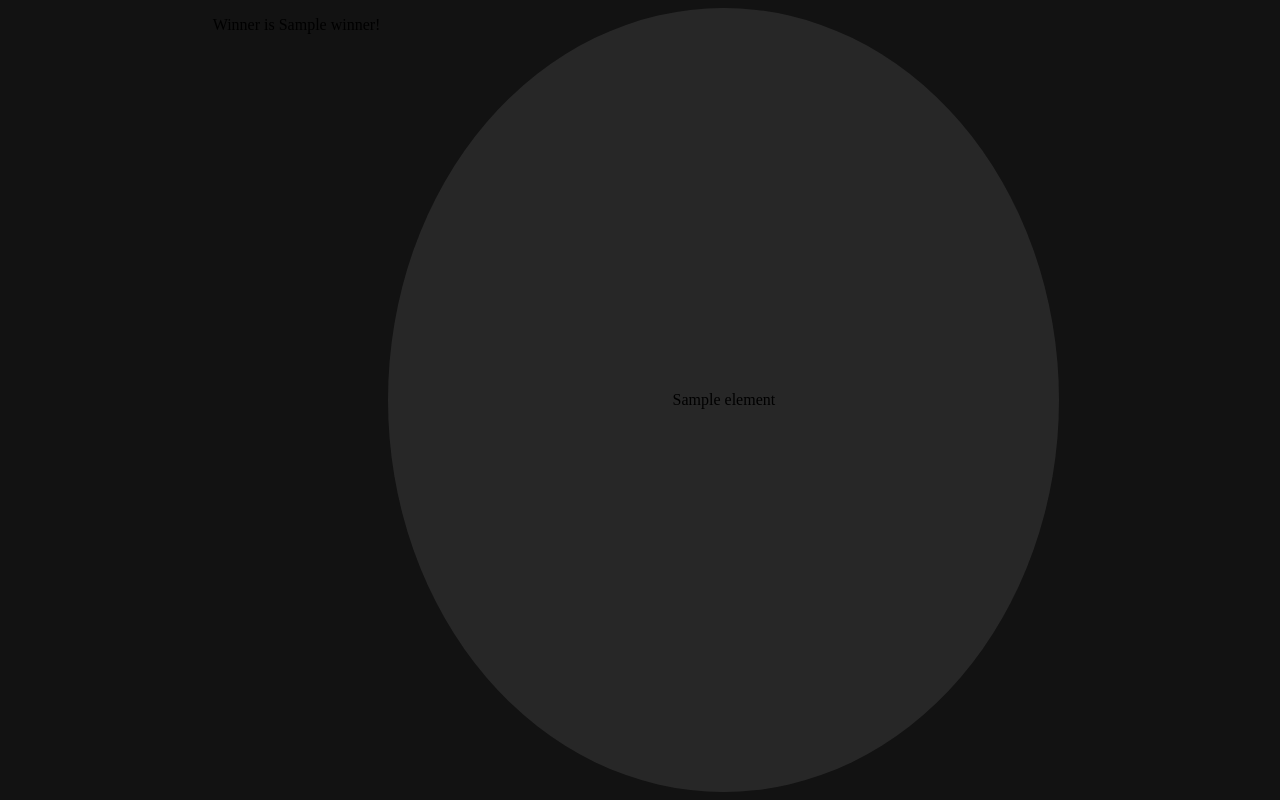
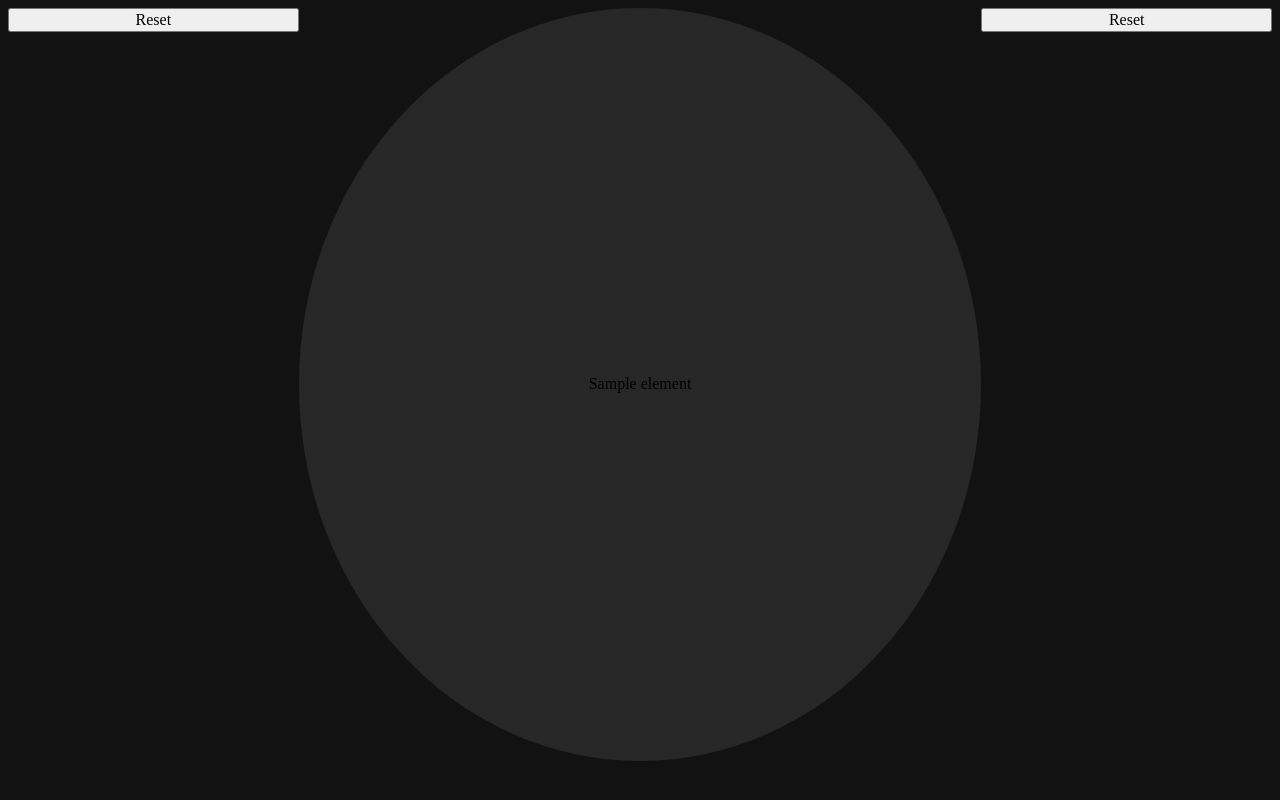
Before and after one commit to miki4920/ConnectFour, a Flask app: template templates/connect_four.html in a window 1280 px wide. Run offline with Flask 2, Linux system fonts and the light colour scheme; the template is opened without the code that fills it: most values are stand-ins (such as "Sample title", 1, 10 or a date in 2020).

Commit message:
Changed CSS and HTML to center board and add side panels

```diff
--- a/static/connect_four.css
+++ b/static/connect_four.css
@@ -4,20 +4,36 @@
     font-family: serif;
 }
 
+html {
+    max-height: 100%;
+}
+
 body {
     display: flex;
+    flex-direction: row;
     justify-content: center;
     background-color: rgb(18, 18, 18);
-    margin: 0 4px;
+    max-height: 100%;
 }
+
+
+#settings {
+    display: flex;
+    flex-direction: column;
+    flex-grow: 1;
+}
+
 
 #connect_four {
     display: flex;
+    flex-grow: 3;
     flex-wrap: nowrap;
     flex-direction: row;
     justify-content: space-evenly;
     min-width: 54%;
+    max-width: 54%;
     min-height: 96%;
+    max-height: 96%;
 }
 
 .connect_four_column {
@@ -26,12 +42,10 @@ body {
     flex-direction: column-reverse;
     flex-wrap: nowrap;
     justify-content: center;
-    margin: 4px;
 }
 
 .connect_four_element, .connect_four_element_player_one, .connect_four_element_player_two {
 	height: 100%;
-    margin: 4px;
     border-radius: 100%;
     border: none;
     cursor: pointer;
@@ -52,3 +66,9 @@ body {
 .connect_four_element_player_two {
     background-color: rgba(255, 0, 0, 0.45);
 }
+
+#board {
+    display: flex;
+    flex-direction: column;
+    flex-grow: 1;
+}
--- a/templates/connect_four.html
+++ b/templates/connect_four.html
@@ -4,12 +4,12 @@
     <title>Connect Four</title>
 </head>
 <body>
-{% if winner %}
-    <p>Winner is {{ winner }}!</p>
-{% endif %}
 <form action="" method="post" id="position_form">
     <input type="hidden" name="position" id="position_input">
 </form>
+<div id="settings">
+    <button type="button">Reset</button>
+</div>
 <div id="connect_four">
     {% for column in board %}
         {% set column_loop = loop %}
@@ -27,6 +27,9 @@
         </div>
     {% endfor %}
 </div>
+<div id="board">
+    <button type="button">Reset</button>
+</div>
 </body>
 <script src="/static/connect_four.js"></script>
 </html>
```
